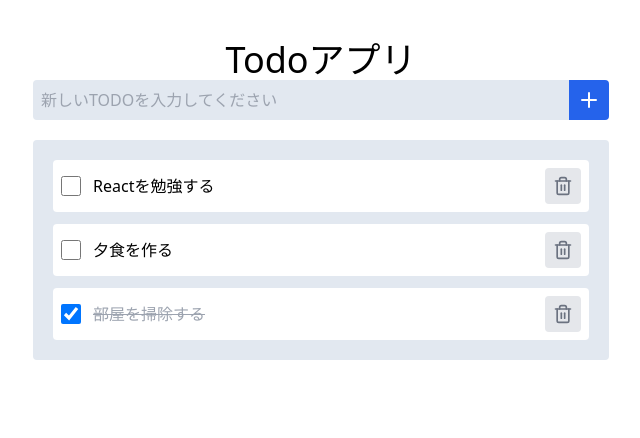
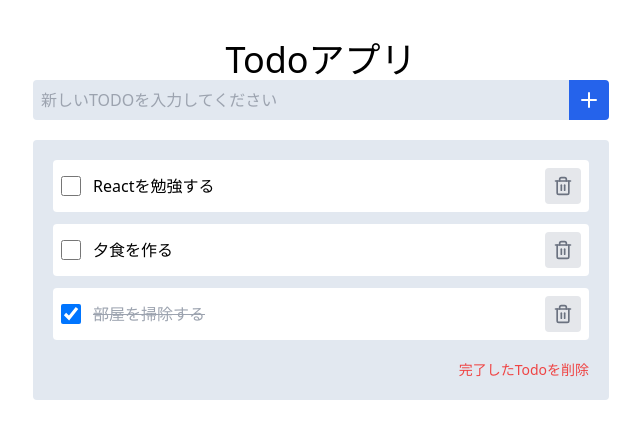
Before and after one commit to yousakamori/react-todo-app, a React (Vite) app: page / in a window 1280 px wide. Shown: the top 438 px of the page, without its empty margins (319-959 px from the left). Built offline with nearby package versions, Linux system fonts and the light colour scheme.

Commit message:
すべて削除ボタンを追加

```diff
--- a/src/App.tsx
+++ b/src/App.tsx
@@ -3,6 +3,7 @@
 import { dummyTodoList } from "./data/dummyTodoList";
 import { Todo } from "./types/todo";
 import { AddTodoFrom } from "./components/AddTodoFrom";
+import { TodoSummary } from "./components/TodoSummary";
 
 function App() {
   const [todoList, setTodoList] = useState<Todo[]>(dummyTodoList);
@@ -36,17 +37,24 @@
     });
   };
 
+  const deleteAllCompleted = () => {
+    setTodoList((prevTodoList) => {
+      return prevTodoList.filter((todo) => !todo.completed);
+    });
+  };
+
   return (
     <main className="max-w-xl mx-auto mt-10">
       <h1 className="text-4xl text-center">Todoアプリ</h1>
       <div className="space-y-5">
         <AddTodoFrom addTodo={addTodo} />
-        <div className="p-5 rounded bg-slate-200">
+        <div className="p-5 space-y-5 rounded bg-slate-200">
           <TodoList
             todoList={todoList}
             changeCompleted={changeCompleted}
             deleteTodo={deleteTodo}
           />
+          <TodoSummary deleteAllCompleted={deleteAllCompleted} />
         </div>
       </div>
     </main>
--- /dev/null
+++ b/src/components/TodoSummary.tsx
@@ -0,0 +1,13 @@
+type Props = {
+  deleteAllCompleted: () => void;
+};
+
+export const TodoSummary = ({ deleteAllCompleted }: Props) => {
+  return (
+    <div className="flex justify-end">
+      <button onClick={deleteAllCompleted} className="text-sm text-red-500">
+        完了したTodoを削除
+      </button>
+    </div>
+  );
+};
```
